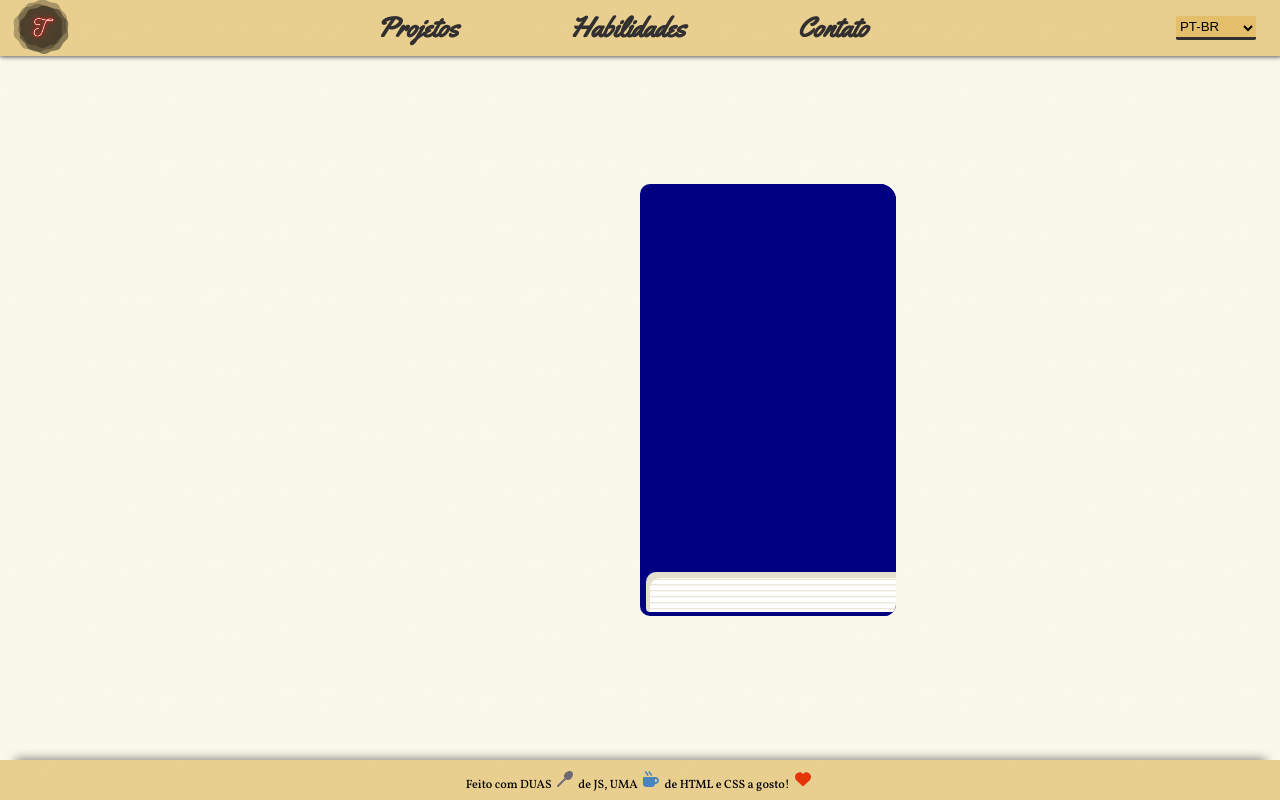
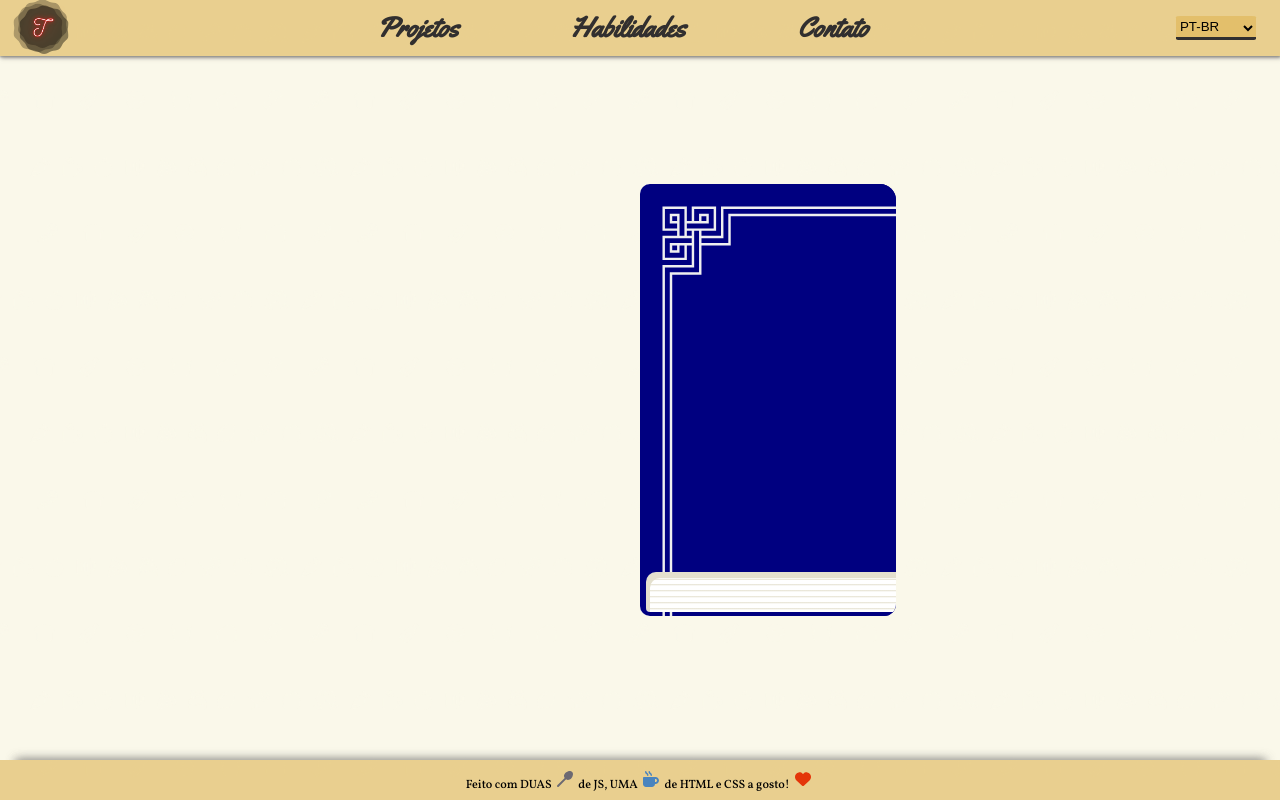
Before and after one commit to Tamyrescso/frontend_portfolio, a React (Create React App) app in the folder portifolio/: page / in a window 1280 px wide. Built offline with nearby package versions, Linux system fonts and the light colour scheme.

Commit message:
add textos e lógicas de trocar language no componente book

```diff
--- a/portifolio/src/components/Book.js
+++ b/portifolio/src/components/Book.js
@@ -1,22 +1,66 @@
-import React, { useState } from 'react';
+import React, { useState, useContext } from 'react';
 import '../style/book.css';
+import arabesque from '../images/arabesco_book.svg';
+import me from '../images/me.png';
+import PortfolioContext from '../context/PortfolioContext';
+import { FontAwesomeIcon } from '@fortawesome/react-fontawesome';
+import { faArrowCircleLeft } from '@fortawesome/free-solid-svg-icons';
 
 function Book() {
   const [bookClass, setBookClass] = useState('book');
+  const { language } = useContext(PortfolioContext);
 
-  function changeBookClass() {
+  const changeBookClass = () => {
     bookClass === 'book' ? setBookClass('book bookSelected') : setBookClass('book');
   }
+
+  const about = (
+    <>
+      <h2 className='aboutTitle'>About me</h2>
+      <p className='aboutText'>
+        {`I'm passionate about food and technology!
+        I graduated in Gastronomy at UFRJ and I have more than 3 years of experience in the procurement field. While I was working in that area, I realized I haven't found my place yet.
+        So, in 2021, finally I'd got the courage, and, with a lot of planning and conscious, I've started my career transition at Trybe. There, I've just completed my front-end cycle and nowadays I study back-end.`}
+      </p>
+    </>
+  )
+
+  const sobre = (
+    <>
+      <h2 className='aboutTitle'>Sobre mim</h2>
+      <p className='aboutText'>
+            {`Sou uma pessoa apaixonada pela área da tecnologia e da alimentação!
+            Me formei em Gastronomia pela UFRJ e tenho mais de 3 anos de experiência na área de compras, nesse tempo eu percebi que ainda não havia achado o meu lugar.
+            Em 2021, finalmente tomei coragem, e com muito planejamento e consciência, comecei minha transição de carreira na Trybe, onde me formei como desenvolvedora Front-end e atualmente estudo Back-end.`}
+      </p>
+    </>
+  )
+
+  const cover = (
+    <h1 className='coverText'>Tamyres'<br></br><s>recipes book</s><br></br>Portfolio</h1>
+  )
+
+  const capa = (
+    <h1 className='coverText'>Portifólio<br></br><s>livro de receitas</s><br></br>da<br></br>Tamyres</h1>
+  )
+
   return (
-    <div onClick={changeBookClass} className={bookClass}>
+    <div className={bookClass} onClick={changeBookClass}>
       <div className="back"></div>
       <div className="page6"></div>
       <div className="page5"></div>
-      <div className="page4"></div>
+      <div className="page4">
+        {language === 'pt'? sobre : about}
+      </div>
       <div className="page3"></div>
       <div className="page2"></div>
-      <div className="page1"></div>
-      <div className="front"></div>
+      <div className="page1">
+        <img className='myPic' src={me} alt='minha foto'/>
+      </div>
+      <div className="front">
+        <img className='arabesque' src={arabesque} alt="enfeite da capa do livro"/>
+        {language === 'pt'? capa : cover}
+      </div>
     </div>
   )
 }
```
